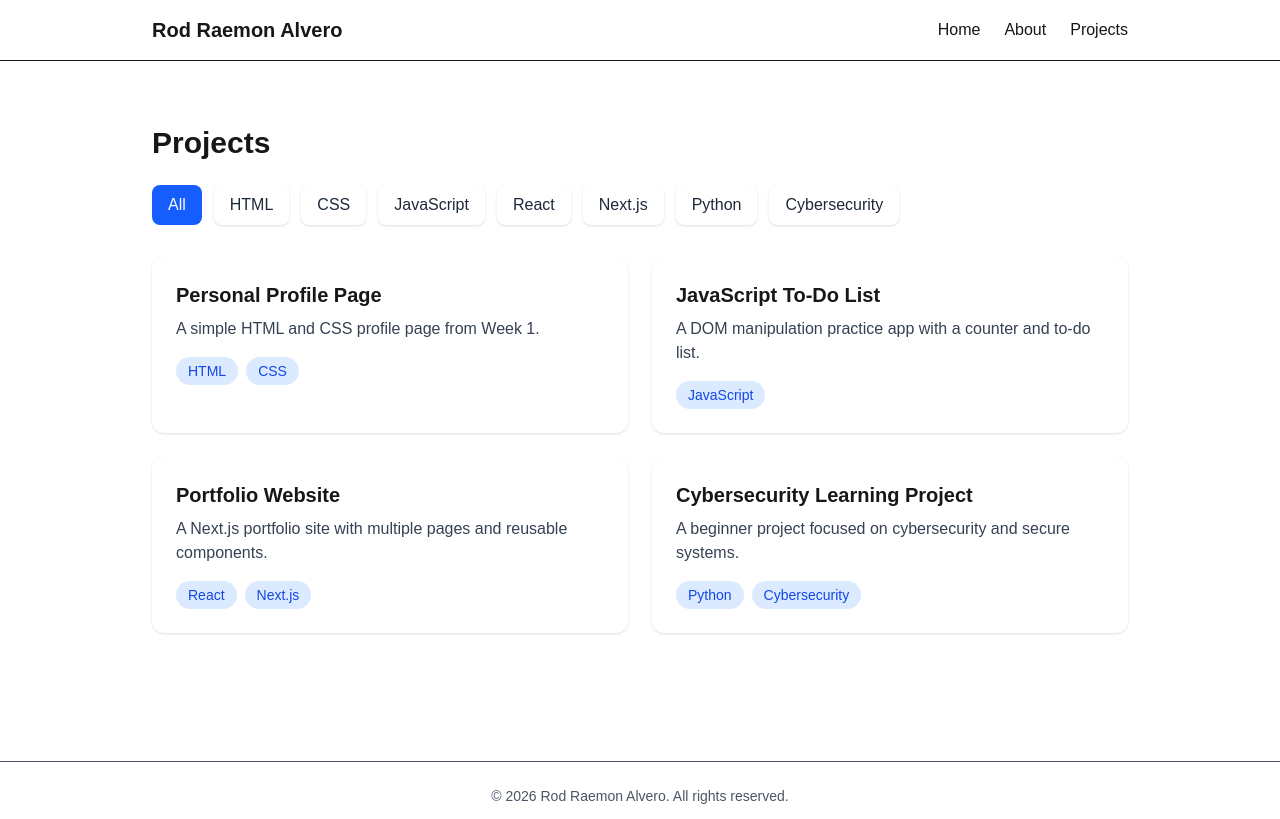
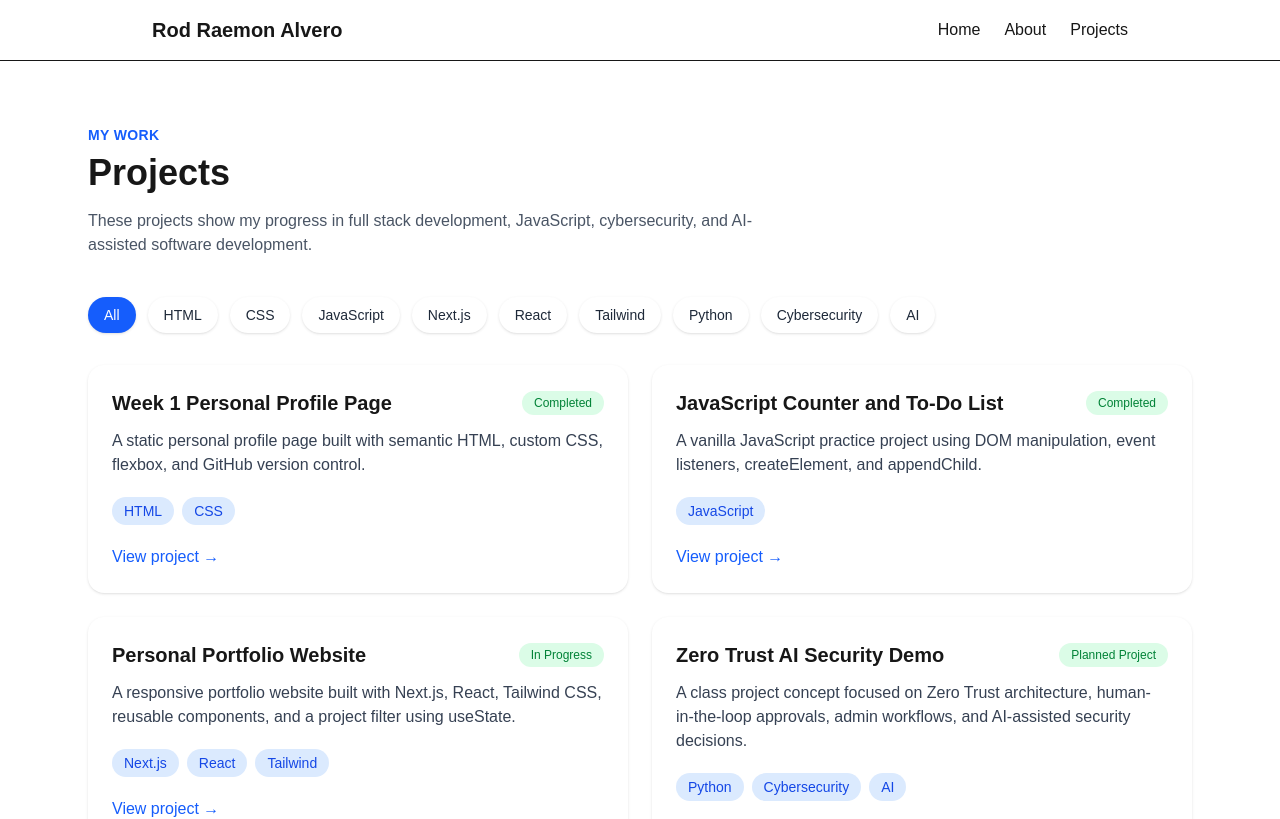
Before and after one commit to rodraemonalvero/week-02-portfolio, a Next.js app: page /projects in a window 1280 px wide. Shown: the top 819 px of the page. Built offline with nearby package versions, Linux system fonts and the light colour scheme.

Commit message:
Upgrade projects page for mini project

```diff
--- a/app/projects/page.tsx
+++ b/app/projects/page.tsx
@@ -6,27 +6,39 @@ import ProjectCard from "../../components/ProjectCard";
 const projects = [
   {
     id: 1,
-    title: "Personal Profile Page",
-    description: "A simple HTML and CSS profile page from Week 1.",
+    title: "Week 1 Personal Profile Page",
+    description:
+      "A static personal profile page built with semantic HTML, custom CSS, flexbox, and GitHub version control.",
     tags: ["HTML", "CSS"],
+    status: "Completed",
+    link: "https://github.com/rodraemonalvero/week-01-lab",
   },
   {
     id: 2,
-    title: "JavaScript To-Do List",
-    description: "A DOM manipulation practice app with a counter and to-do list.",
+    title: "JavaScript Counter and To-Do List",
+    description:
+      "A vanilla JavaScript practice project using DOM manipulation, event listeners, createElement, and appendChild.",
     tags: ["JavaScript"],
+    status: "Completed",
+    link: "#",
   },
   {
     id: 3,
-    title: "Portfolio Website",
-    description: "A Next.js portfolio site with multiple pages and reusable components.",
-    tags: ["React", "Next.js"],
+    title: "Personal Portfolio Website",
+    description:
+      "A responsive portfolio website built with Next.js, React, Tailwind CSS, reusable components, and a project filter using useState.",
+    tags: ["Next.js", "React", "Tailwind"],
+    status: "In Progress",
+    link: "https://github.com/rodraemonalvero/week-02-portfolio",
   },
   {
     id: 4,
-    title: "Cybersecurity Learning Project",
-    description: "A beginner project focused on cybersecurity and secure systems.",
-    tags: ["Python", "Cybersecurity"],
+    title: "Zero Trust AI Security Demo",
+    description:
+      "A class project concept focused on Zero Trust architecture, human-in-the-loop approvals, admin workflows, and AI-assisted security decisions.",
+    tags: ["Python", "Cybersecurity", "AI"],
+    status: "Planned Project",
+    link: "#",
   },
 ];
 
@@ -41,18 +53,29 @@ export default function ProjectsPage() {
       : projects.filter((project) => project.tags.includes(activeTag));
 
   return (
-    <main className="mx-auto max-w-5xl px-6 py-16">
-      <h1 className="mb-6 text-3xl font-bold">Projects</h1>
+    <main className="mx-auto max-w-6xl px-6 py-16">
+      <div className="mb-10">
+        <p className="mb-2 text-sm font-semibold uppercase tracking-wide text-blue-600">
+          My Work
+        </p>
+
+        <h1 className="text-4xl font-bold">Projects</h1>
+
+        <p className="mt-4 max-w-2xl text-gray-600">
+          These projects show my progress in full stack development,
+          JavaScript, cybersecurity, and AI-assisted software development.
+        </p>
+      </div>
 
       <div className="mb-8 flex flex-wrap gap-3">
         {tags.map((tag) => (
           <button
             key={tag}
             onClick={() => setActiveTag(tag)}
-            className={`rounded-lg px-4 py-2 ${
+            className={`rounded-full px-4 py-2 text-sm font-medium shadow-sm transition ${
               activeTag === tag
                 ? "bg-blue-600 text-white"
-                : "bg-white text-gray-800 shadow hover:bg-gray-100"
+                : "bg-white text-gray-800 hover:bg-gray-100"
             }`}
           >
             {tag}
@@ -67,6 +90,8 @@ export default function ProjectsPage() {
             title={project.title}
             description={project.description}
             tags={project.tags}
+            status={project.status}
+            link={project.link}
           />
         ))}
       </div>
--- a/components/ProjectCard.tsx
+++ b/components/ProjectCard.tsx
@@ -2,19 +2,30 @@ type ProjectCardProps = {
   title: string;
   description: string;
   tags: string[];
+  status: string;
+  link: string;
 };
 
 export default function ProjectCard({
   title,
   description,
   tags,
+  status,
+  link,
 }: ProjectCardProps) {
   return (
-    <div className="rounded-xl bg-white p-6 shadow">
-      <h2 className="mb-2 text-xl font-bold">{title}</h2>
-      <p className="mb-4 text-gray-700">{description}</p>
+    <article className="rounded-2xl bg-white p-6 shadow transition hover:-translate-y-1 hover:shadow-lg">
+      <div className="mb-3 flex items-center justify-between gap-4">
+        <h2 className="text-xl font-bold">{title}</h2>
 
-      <div className="flex flex-wrap gap-2">
+        <span className="rounded-full bg-green-100 px-3 py-1 text-xs font-medium text-green-700">
+          {status}
+        </span>
+      </div>
+
+      <p className="mb-5 text-gray-700">{description}</p>
+
+      <div className="mb-5 flex flex-wrap gap-2">
         {tags.map((tag) => (
           <span
             key={tag}
@@ -24,6 +35,14 @@ export default function ProjectCard({
           </span>
         ))}
       </div>
-    </div>
+
+      <a
+        href={link}
+        target="_blank"
+        className="font-medium text-blue-600 hover:text-blue-800"
+      >
+        View project →
+      </a>
+    </article>
   );
 }
```
